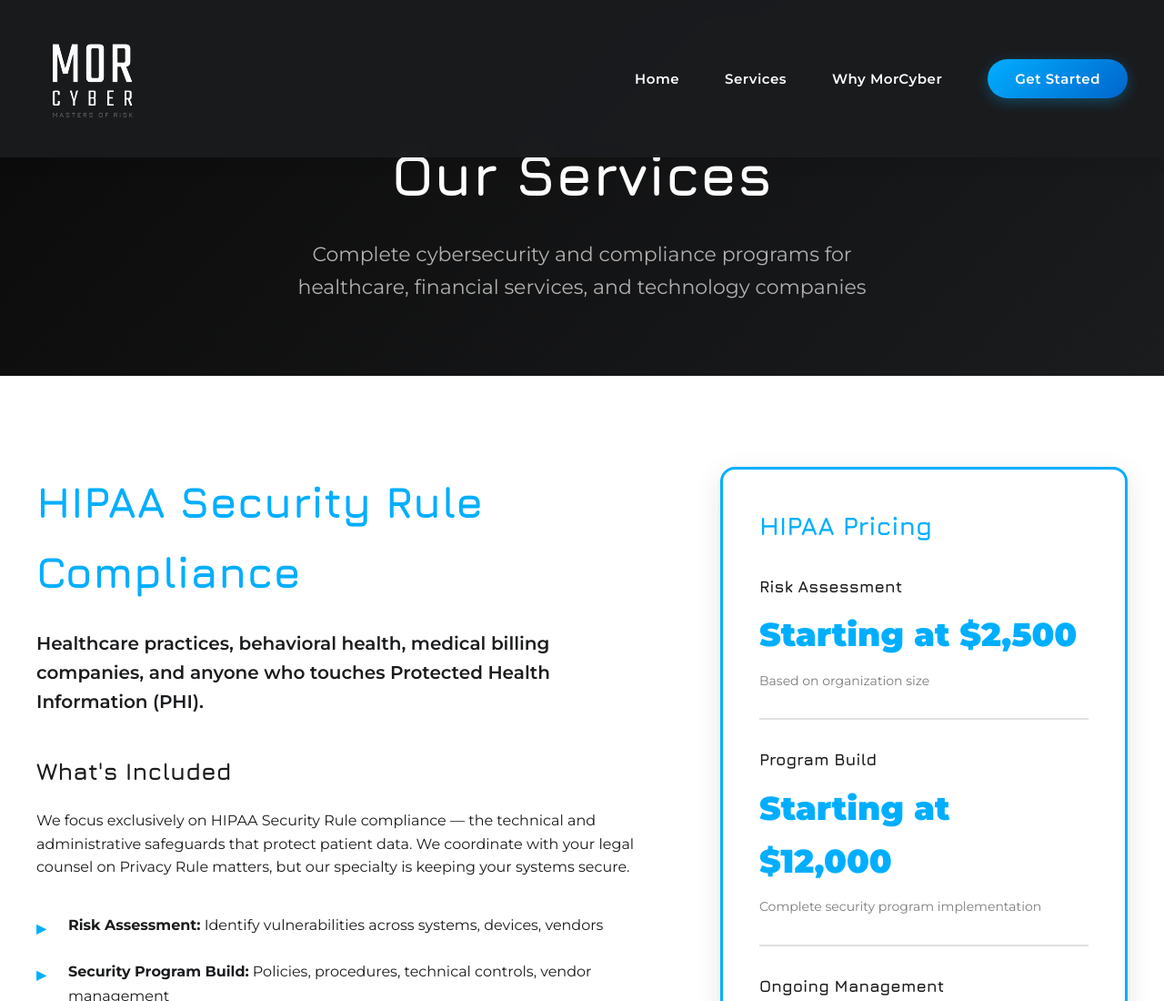
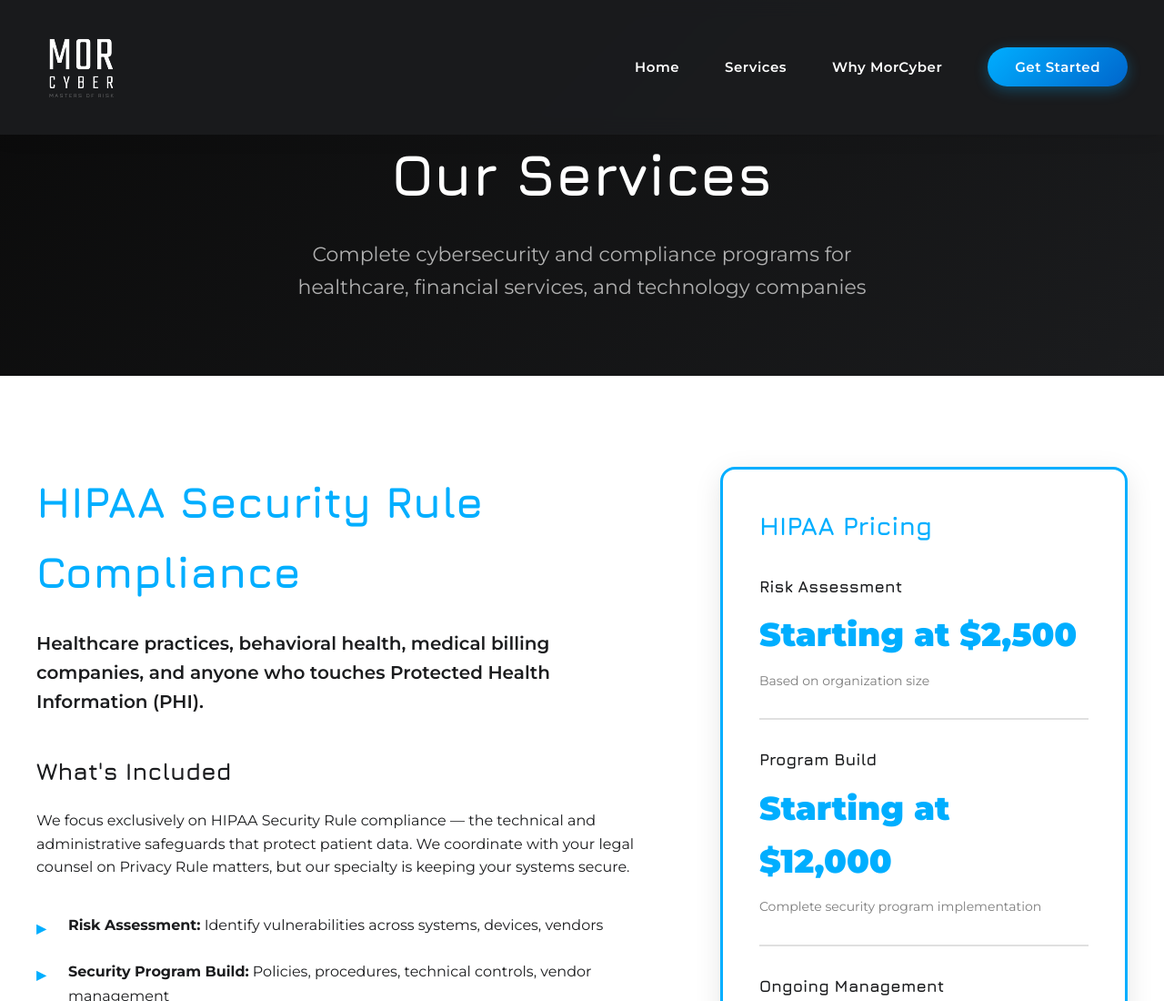
Before and after one commit to SLKCommand/morcyber.github.io, a plain HTML site: page services.html in a window 1280 px wide. Shown: the top 1100 px of the page at 91% size. Drawn offline with nearby package versions, Linux system fonts and the light colour scheme; a script that the page names is missing; a web font is replaced by a local one.

Commit message:
Adjust logo height in services.html
Updated logo height in navigation bar.

```diff
--- a/services.html
+++ b/services.html
@@ -368,7 +368,7 @@
     <nav class="navbar">
         <div class="nav-container">
             <a href="index.html" style="text-decoration: none;">
-                <img src="MOR_Cyber_logo_.svg" alt="MOR CYBER" style="height: 125px; width: auto;">
+                <img src="MOR_Cyber_logo_.svg" alt="MOR CYBER" style="height: 100px; width: auto;">
             </a>
             <ul class="nav-menu">
                 <li><a href="index.html">Home</a></li>
```
